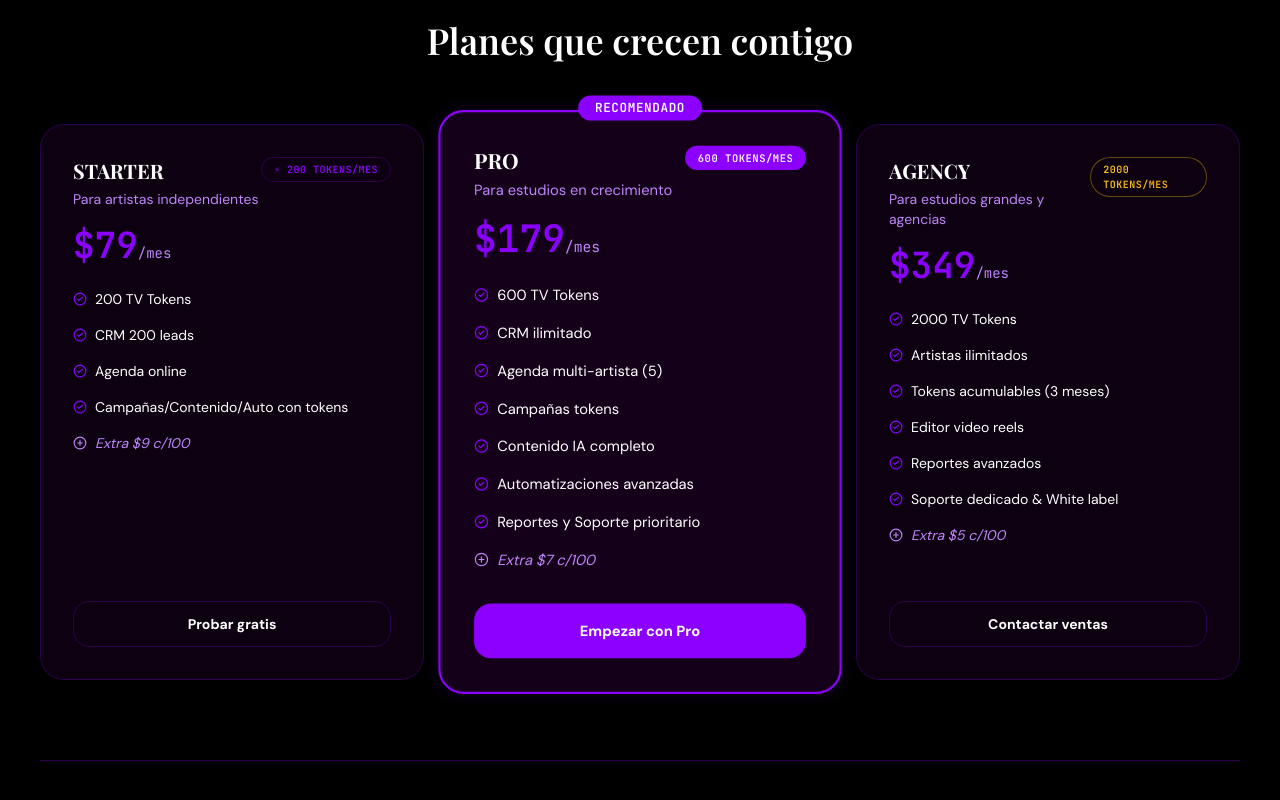
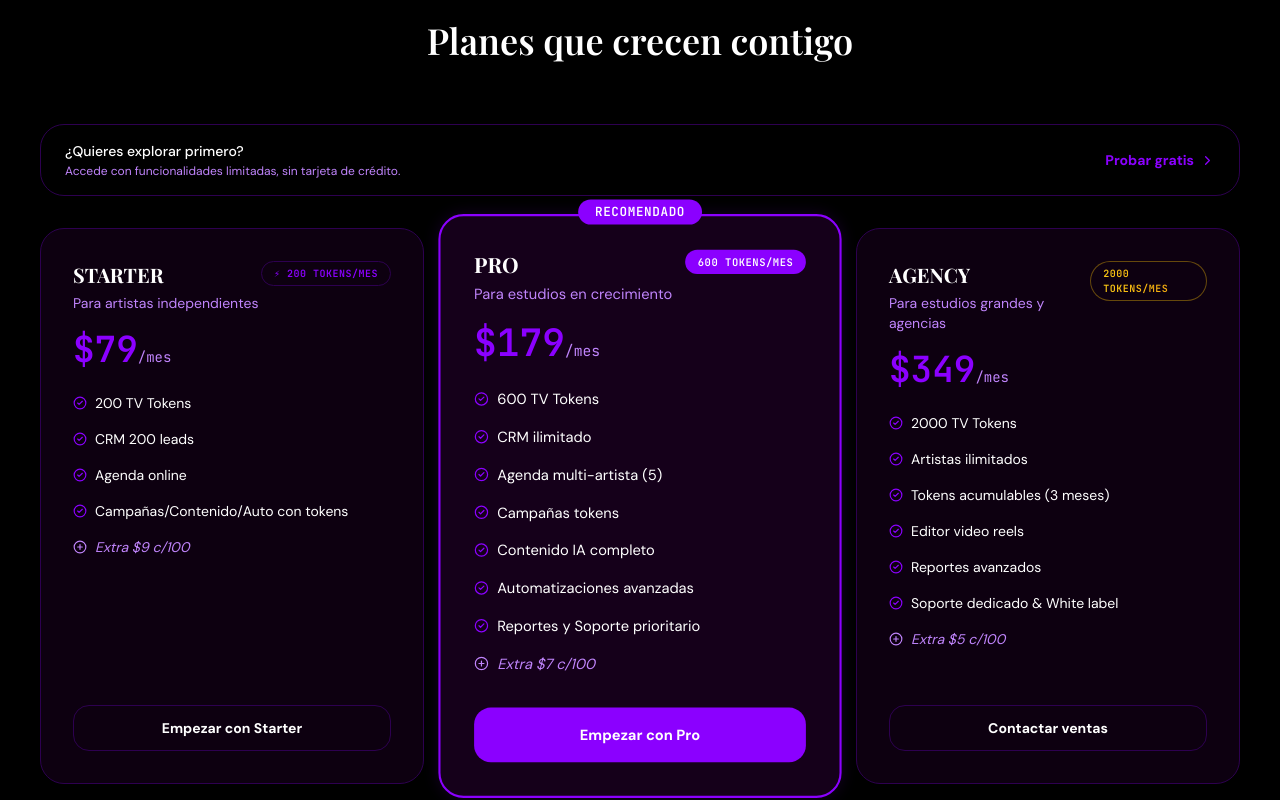
Before and after one commit to Angelmatias100/tattovision-ai, a Next.js app: page / in a window 1280 px wide. Shown: the part 2320-3120 px from the top of the page. Built offline with nearby package versions, Linux system fonts and the light colour scheme; no server answers.

Commit message:
fix: pricing buttons - free tier banner + Starter button text

```diff
--- a/src/app/page.tsx
+++ b/src/app/page.tsx
@@ -313,6 +313,25 @@ function Pricing() {
           </h2>
         </div>
 
+        {/* Free tier banner */}
+        <div className="flex items-center justify-between gap-4 mb-8 px-6 py-4 rounded-xl border border-border bg-card/50">
+          <div>
+            <p className="text-sm font-medium text-foreground">
+              ¿Quieres explorar primero?
+            </p>
+            <p className="text-xs text-muted-foreground mt-0.5">
+              Accede con funcionalidades limitadas, sin tarjeta de crédito.
+            </p>
+          </div>
+          <Link
+            href="/sign-up"
+            className="shrink-0 flex items-center gap-1.5 text-sm font-bold text-primary hover:text-primary/80 transition-colors"
+          >
+            Probar gratis
+            <ChevronRight size={15} />
+          </Link>
+        </div>
+
         <div className="grid md:grid-cols-3 gap-6 items-stretch mb-20">
           {/* Starter */}
           <div className="p-8 bg-card border border-border rounded-xl flex flex-col">
@@ -356,7 +375,7 @@ function Pricing() {
               href="/sign-up?plan=starter"
               className="w-full py-3 bg-primary/10 border border-border text-foreground rounded-lg hover:bg-primary/20 transition-colors font-sans font-bold text-sm text-center block"
             >
-              Probar gratis
+              Empezar con Starter
             </Link>
           </div>
 
```
